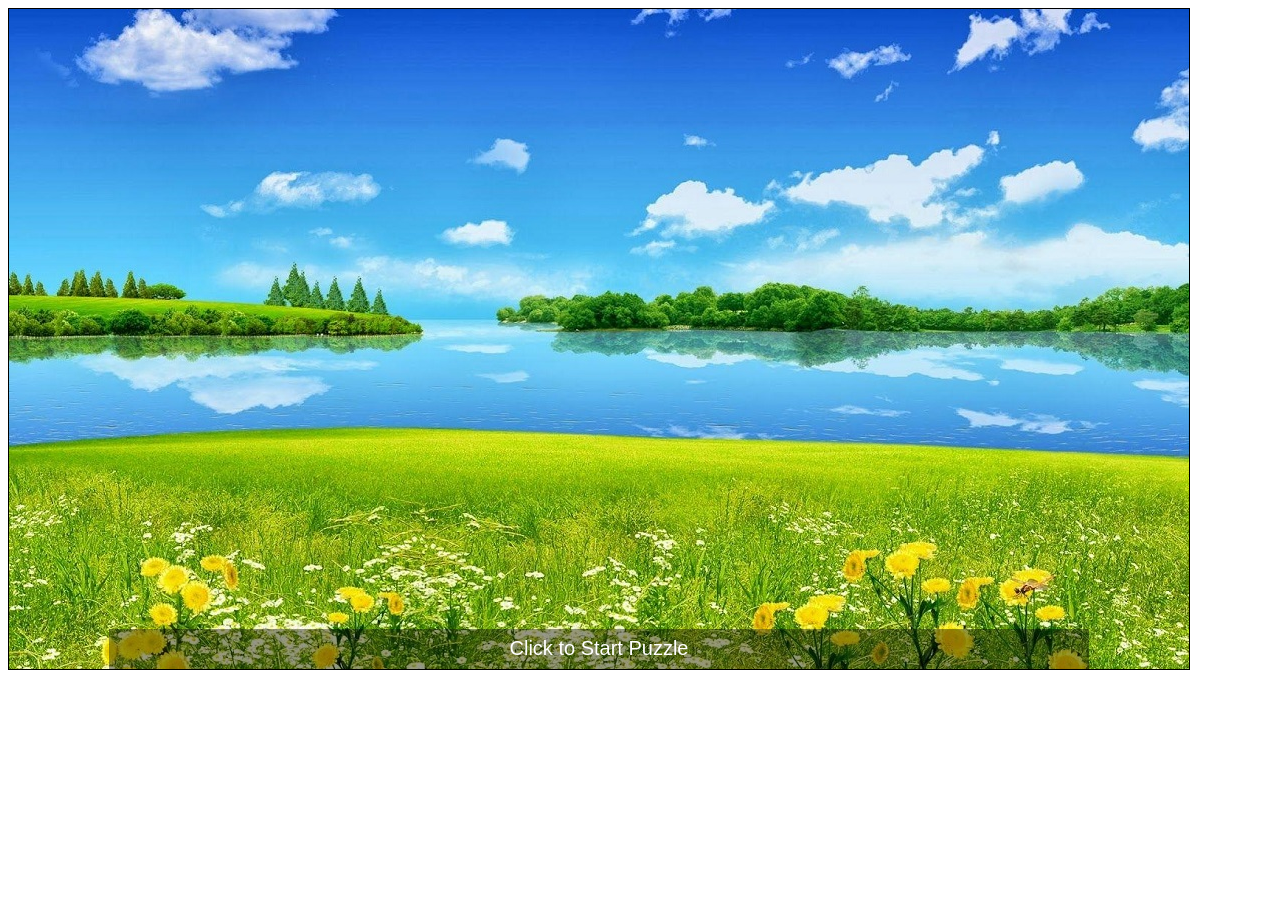
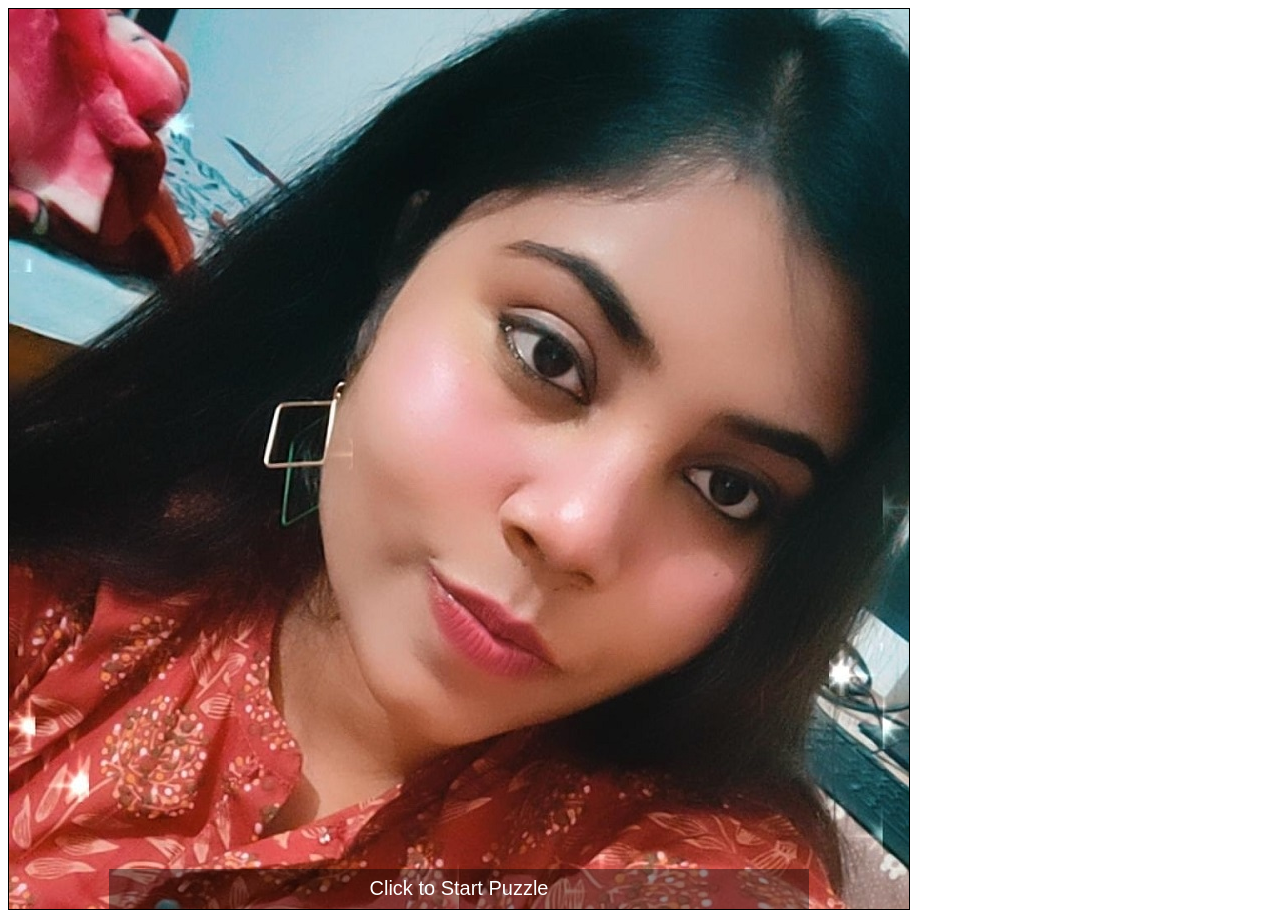
Before and after one commit to him-rai/him-rai.github.io, a plain HTML site: page index.html in a window 1280 px wide. Before the commit the page ends 800 px from the top, so only its background shows below. Drawn offline with Linux system fonts and the light colour scheme.

Commit message:
Update index.html

```diff
--- a/index.html
+++ b/index.html
@@ -4,7 +4,7 @@
     <title>HTML5 Puzzle</title>
     <script>
 
- const PUZZLE_DIFFICULTY = 4;
+ const PUZZLE_DIFFICULTY = 3;
 const PUZZLE_HOVER_TINT = '#009900';
 
 var _canvas;
@@ -23,7 +23,7 @@ var _mouse;
 function init(){
             _img = new Image();
             _img.addEventListener('load',onImage,false);
-            _img.src = "file.jpg";
+            _img.src = "lol.jpeg";
         }
 
 
```
